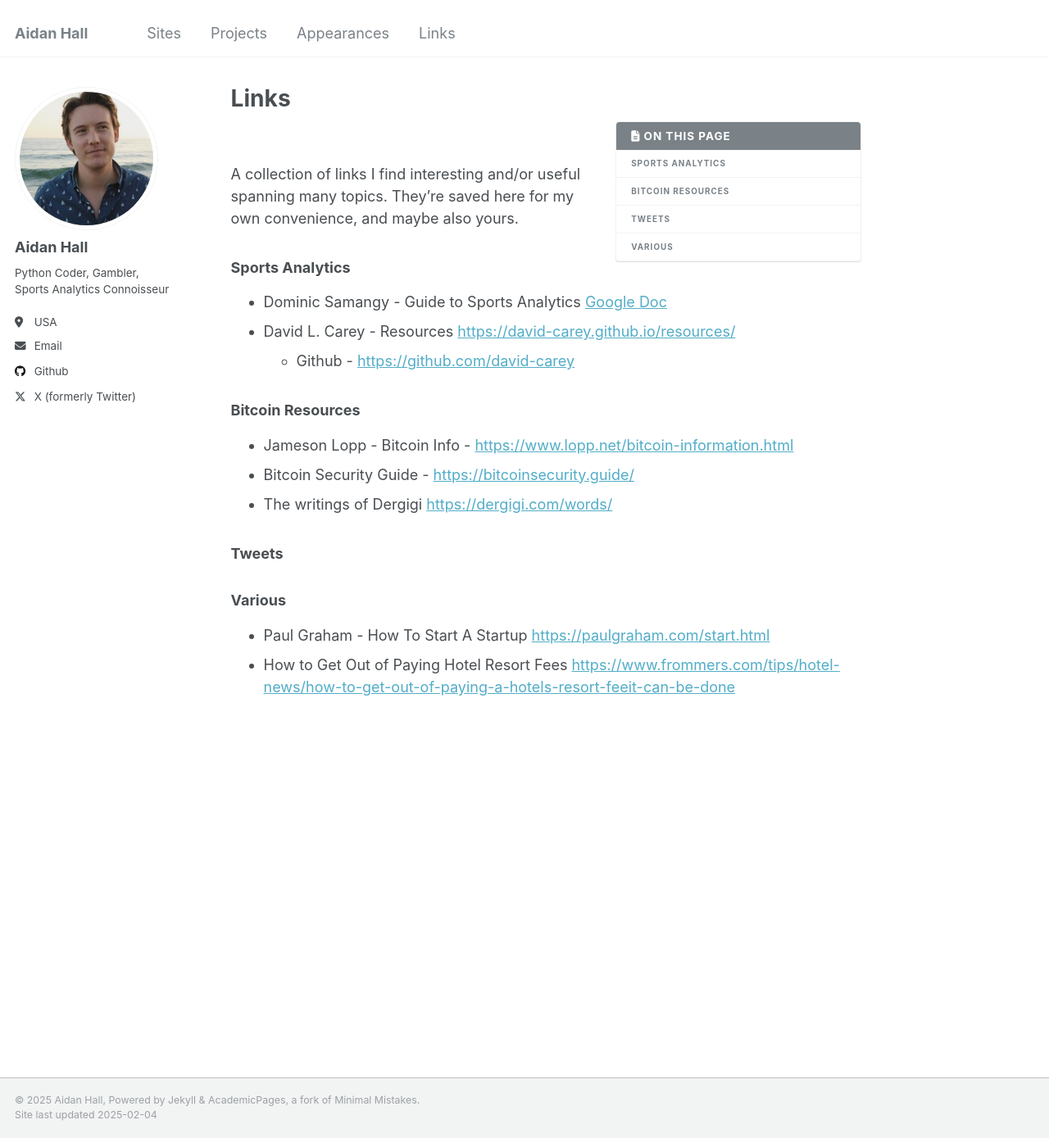
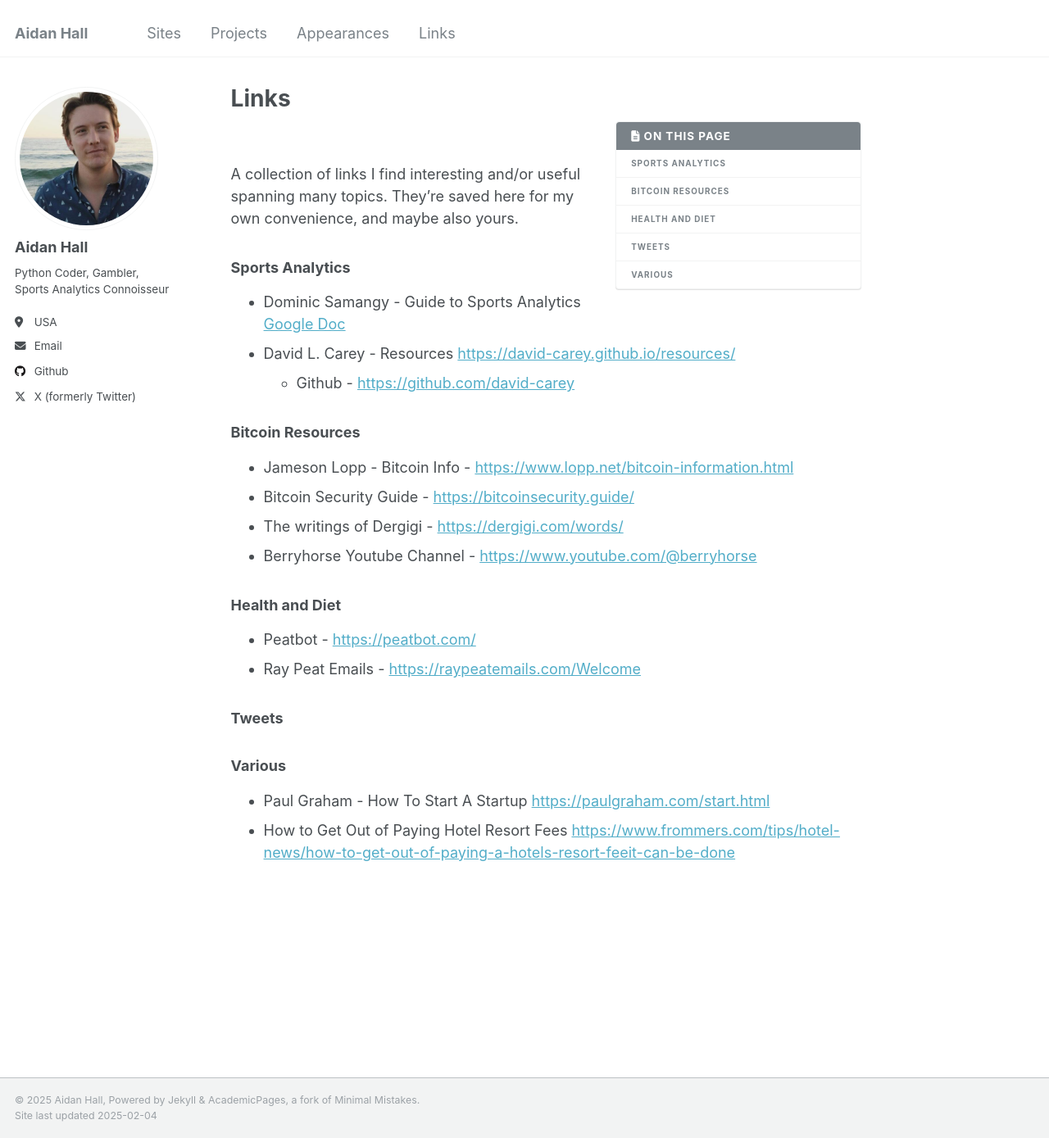
Before and after one commit to aidanhall21/aidanhall21.github.io, a Jekyll site: the page built from _pages/links.md, in a window 1280 px wide and 1389 px high. Shown: the whole window at 82% size. Built offline with Jekyll 4.4.1, drawn with Linux system fonts in a browser that asks for light colours.

Commit message:
project and link updates

```diff
--- a/_pages/links.md
+++ b/_pages/links.md
@@ -24,7 +24,13 @@ A collection of links I find interesting and/or useful spanning many topics. The
 
 * Jameson Lopp - Bitcoin Info - [https://www.lopp.net/bitcoin-information.html](https://www.lopp.net/bitcoin-information.html)
 * Bitcoin Security Guide - [https://bitcoinsecurity.guide/](https://bitcoinsecurity.guide/)
-* The writings of Dergigi [https://dergigi.com/words/](https://dergigi.com/words/)
+* The writings of Dergigi - [https://dergigi.com/words/](https://dergigi.com/words/)
+* Berryhorse Youtube Channel - [https://www.youtube.com/@berryhorse](https://www.youtube.com/@berryhorse/streams)
+
+### Health and Diet
+
+* Peatbot - [https://peatbot.com/](https://peatbot.com/)
+* Ray Peat Emails - [https://raypeatemails.com/Welcome](https://raypeatemails.com/Welcome)
 
 ### Tweets
 
```
Also changed, not shown: _pages/projects.md (+6 -0 lines).
